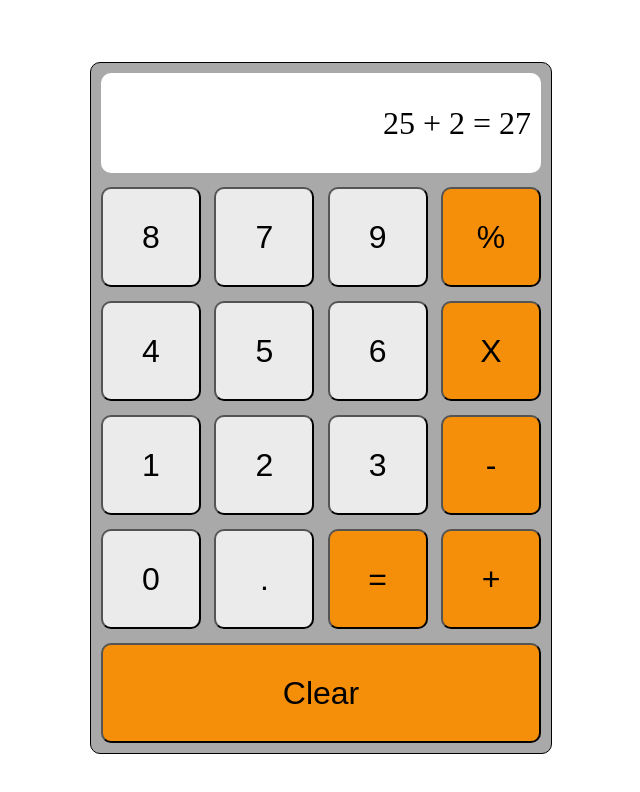
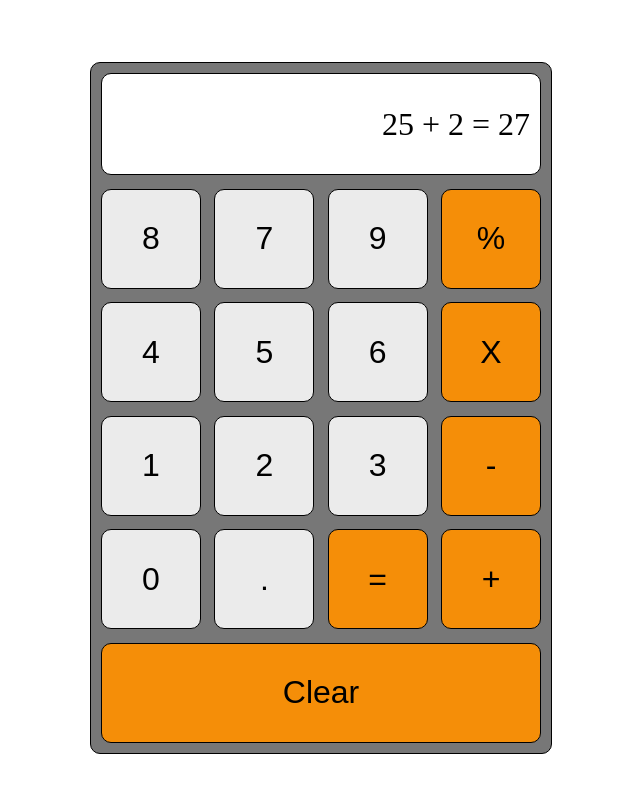
Before and after one commit to FreezerFog/odin-calculator, a plain HTML site: page index.html in a window 1280 px wide. Shown: the whole page, without its empty margins (319-959 px from the left). Drawn offline with Linux system fonts and the light colour scheme.

Commit message:
Update calculator styling

```diff
--- a/style.css
+++ b/style.css
@@ -8,6 +8,7 @@ body {
   justify-content: center;
   align-items: center;
   height: 100vh;
+  font-size: 2rem;
 }
 
 main {
@@ -16,7 +17,7 @@ main {
   padding: 10px;
   border-radius: 10px;
   border: 1px solid #000;
-  background-color: #a9a9a9;
+  background-color: #777777;
   display: flex;
   flex-direction: column;
   justify-content: space-between;
@@ -29,11 +30,28 @@ main {
   display: flex;
   align-items: center;
   justify-content: flex-end;
+  border: 1px solid #000;
 }
 
 .calc-row {
   display: flex;
   justify-content: space-between;
+}
+
+button {
+  transition: all 0.1s;
+  border: 1px solid #000;
+}
+
+button:hover {
+  border: 2px solid #000;
+  font-size: 2.1rem;
+}
+
+button:active {
+  font-size: 1.9rem;
+  border: 3px solid #000;
+  box-shadow: 1px 2px 1px #000;
 }
 
 .btn-lg {
```
